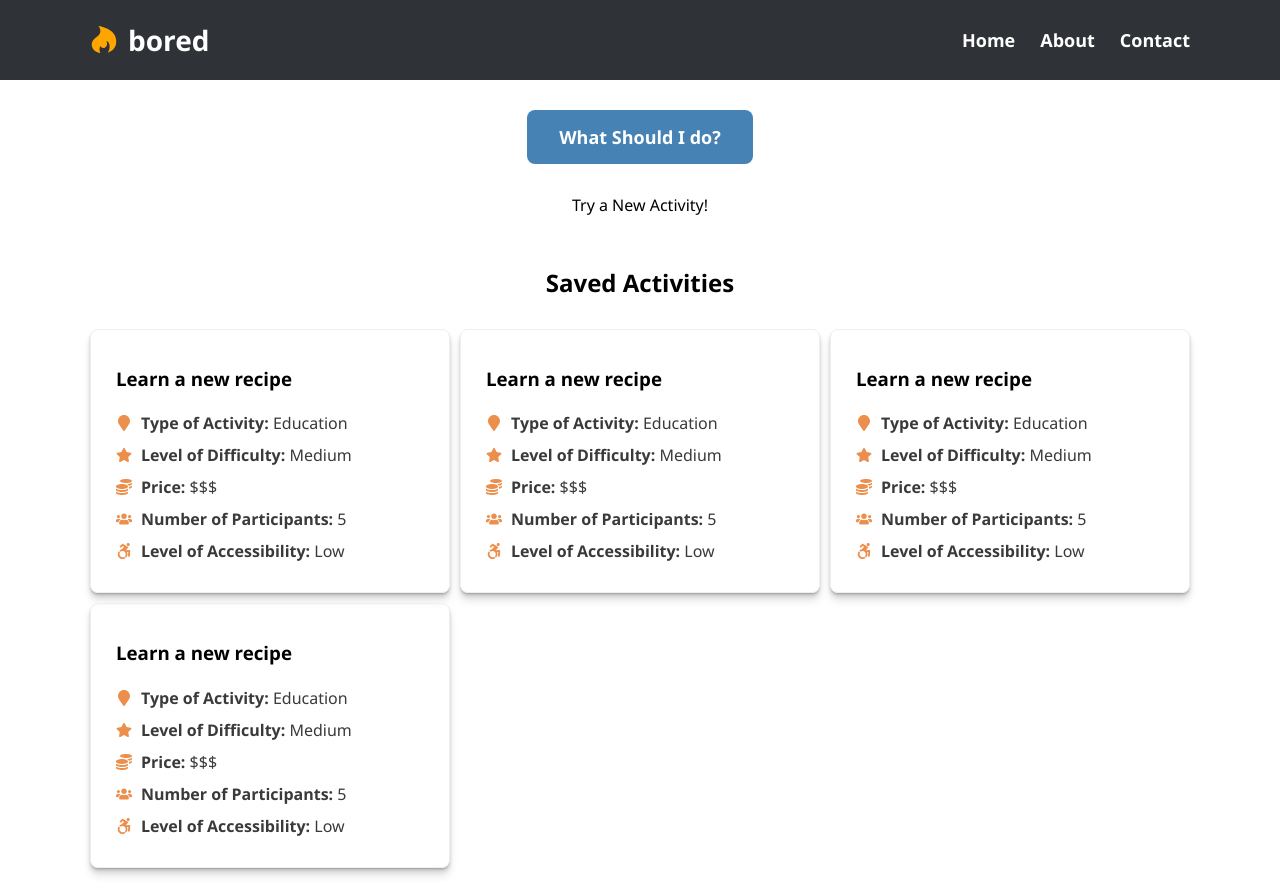
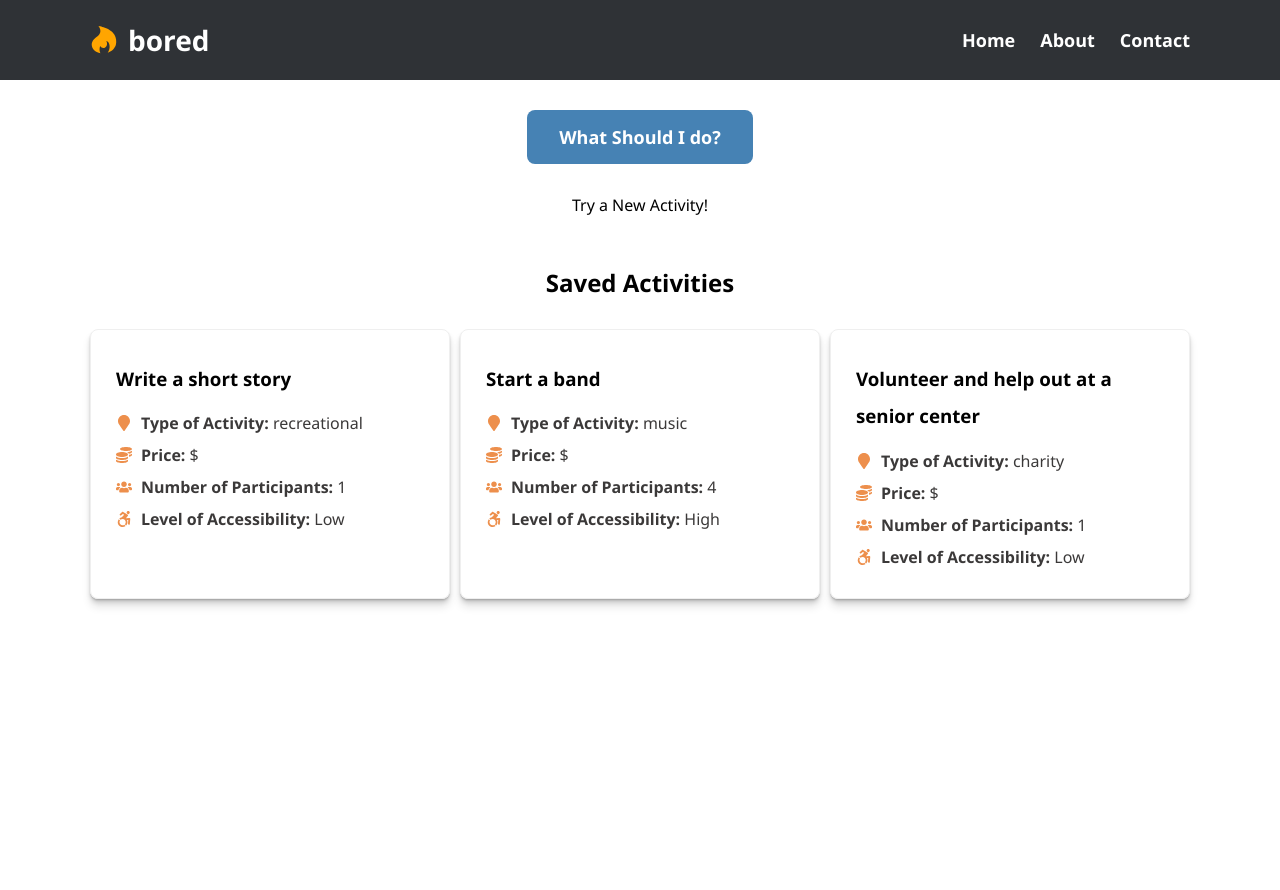
Before and after one commit to mspassov/bored, a React (Create React App) app: page / in a window 1280 px wide. After the commit the page ends 800 px from the top, so only its background shows below. Built offline with nearby package versions, Linux system fonts and the light colour scheme; the HTML template or start-up script is replaced by a standard one.

Commit message:
set up context API

```diff
--- a/src/App.jsx
+++ b/src/App.jsx
@@ -1,13 +1,14 @@
-import React from "react";
+import React, { useContext } from "react";
 import axios from "axios";
 import Header from "./Components/Header";
 import ActivityCard from "./Components/ActivityCard";
 import DecisionCard from "./Components/DecisionCard";
 import { useState } from "react";
+import { GlobalProvider } from "./context/GlobalState";
+import { GlobalContext } from "./context/GlobalState";
 
 const App = () => {
   const boredBaseUrl = "https://www.boredapi.com/api/";
-  const [savedActivites, setSavedActivities] = useState([]);
   const [decisionCard, setDecisionCard] = useState(null);
 
   const getActivity = async () => {
@@ -19,8 +20,10 @@ const App = () => {
     }
   };
 
+  const { savedActivities } = useContext(GlobalContext);
+
   return (
-    <React.Fragment>
+    <GlobalProvider>
       <Header />
       <div className="container button-container">
         <button className="hero-button" onClick={getActivity}>
@@ -39,17 +42,13 @@ const App = () => {
       <h2>Saved Activities</h2>
 
       <div className="container grid-container">
-        <ActivityCard />
-        <ActivityCard />
-        <ActivityCard />
-        <ActivityCard />
+        {savedActivities.map((activity, id) => {
+          return <ActivityCard key={id} data={activity} />;
+        })}
       </div>
 
-      {savedActivites.map((activity, id) => {
-        return <div key={id}>{activity.activity}</div>;
-      })}
       <br />
-    </React.Fragment>
+    </GlobalProvider>
   );
 };
 
--- a/src/Components/ActivityCard.jsx
+++ b/src/Components/ActivityCard.jsx
@@ -7,20 +7,7 @@ import {
   FaStar,
 } from "react-icons/fa";
 
-const ActivityCard = () => {
-  const sampleDifficulty = 0.5;
-  const samplePrice = 0.99;
-
-  const calcualteDifficulty = (diff) => {
-    if (diff > 0.66) {
-      return "Hard";
-    } else if (diff > 0.33) {
-      return "Medium";
-    } else {
-      return "Easy";
-    }
-  };
-
+const ActivityCard = ({ data }) => {
   const calculatePrice = (p) => {
     if (p > 0.66) {
       return "$$$";
@@ -43,19 +30,11 @@ const ActivityCard = () => {
 
   return (
     <div className="card-container">
-      <h3>Learn a new recipe</h3>
+      <h3>{data.activity}</h3>
       <div className="card-item">
         <FaMapMarker color="#ed8f4c" />
         <p>
-          <strong>Type of Activity:</strong> Education
-        </p>
-      </div>
-
-      <div className="card-item">
-        <FaStar color="#ed8f4c" />
-        <p>
-          <strong>Level of Difficulty: </strong>
-          {calcualteDifficulty(sampleDifficulty)}
+          <strong>Type of Activity:</strong> {data.type}
         </p>
       </div>
 
@@ -63,22 +42,22 @@ const ActivityCard = () => {
         <FaCoins color="#ed8f4c" />
         <p>
           <strong>Price: </strong>
-          {calculatePrice(samplePrice)}
+          {calculatePrice(data.price)}
         </p>
       </div>
 
       <div className="card-item">
         <FaUsers color="#ed8f4c" />
         <p>
-          <strong>Number of Participants: </strong> 5
+          <strong>Number of Participants: </strong> {data.participants}
         </p>
       </div>
 
       <div className="card-item">
         <FaAccessibleIcon color="#ed8f4c" />
         <p>
-          <strong>Level of Accessibility: </strong>{" "}
-          {calculateAccessibility(0.1)}
+          <strong>Level of Accessibility: </strong>
+          {calculateAccessibility(data.accessibility)}
         </p>
       </div>
     </div>
--- a/src/Components/DecisionCard.jsx
+++ b/src/Components/DecisionCard.jsx
@@ -7,7 +7,7 @@ import {
   FaStar,
 } from "react-icons/fa";
 
-const DecisionCard = ({ data }) => {
+const DecisionCard = ({ data, activities, setActivities }) => {
   const sampleDifficulty = 0.5;
   const samplePrice = 0.99;
 
@@ -30,6 +30,8 @@ const DecisionCard = ({ data }) => {
       return "Low";
     }
   };
+
+  const acceptFunc = () => {};
 
   return (
     <div className="card-container decision-card">
@@ -65,7 +67,9 @@ const DecisionCard = ({ data }) => {
       </div>
       <div className="button-container">
         <button className="decision-btn decline-btn">Decline</button>
-        <button className="decision-btn accept-btn">Accept</button>
+        <button className="decision-btn accept-btn" onClick={acceptFunc}>
+          Accept
+        </button>
       </div>
     </div>
   );
--- /dev/null
+++ b/src/context/AppReducer.js
@@ -0,0 +1,6 @@
+export default(state, action) =>{
+    switch(action.type){
+        default:
+            return state;
+    }
+}
--- /dev/null
+++ b/src/context/GlobalState.js
@@ -0,0 +1,27 @@
+import React, {createContext, useReducer} from 'react';
+import AppReducer from './AppReducer'
+
+//Initial State
+const initialState = {
+    savedActivities: [
+        {"activity":"Write a short story","type":"recreational","participants":1,"price":0,"link":"","key":"6301585","accessibility":0.1},
+        {"activity":"Start a band","type":"music","participants":4,"price":0.3,"link":"","key":"5675880","accessibility":0.8},
+        {"activity":"Volunteer and help out at a senior center","type":"charity","participants":1,"price":0,"link":"","key":"3920096","accessibility":0.1}
+    ]
+}
+
+//Create the context
+export const GlobalContext = createContext(initialState);
+
+//Provider Component
+export const GlobalProvider = ({children}) =>{
+    const [state, dispatch] = useReducer(AppReducer, initialState);
+
+    return(
+        <GlobalContext.Provider value={{
+            savedActivities: state.savedActivities
+        }}>
+            {children}
+        </GlobalContext.Provider>
+    );
+}
```
